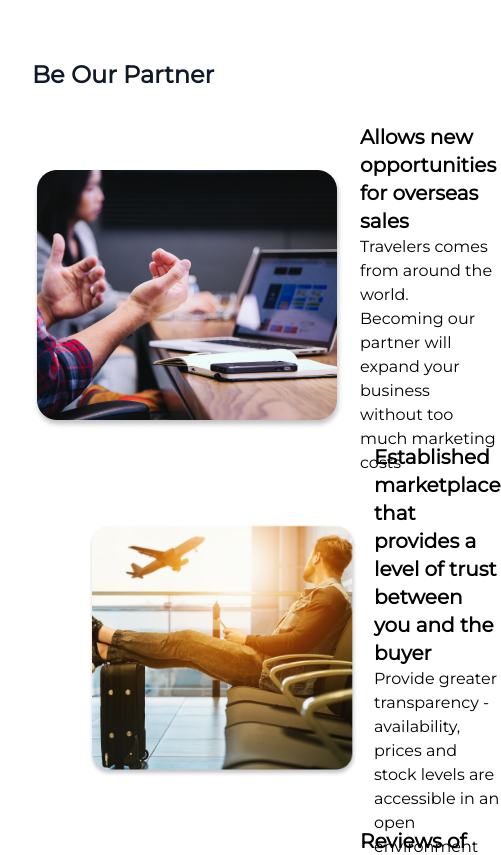
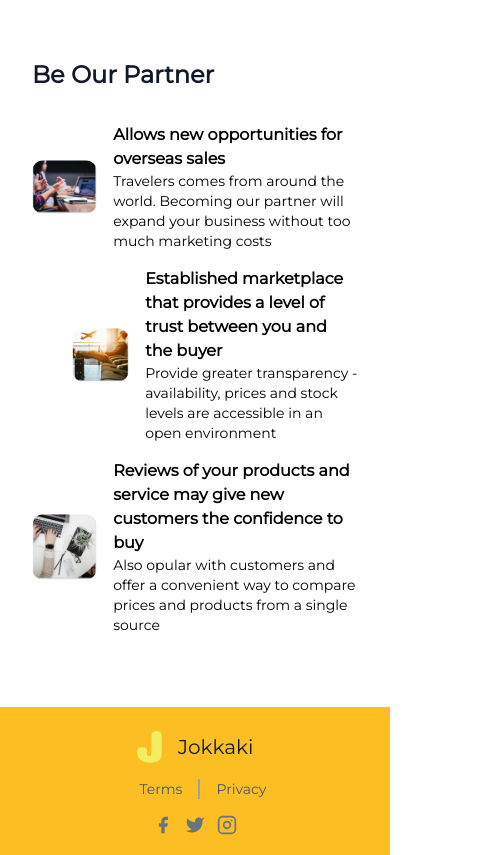
Before and after one commit to Dinel13/lanjukang-fe, a React (Create React App) app: page /perjalanan in a window 390 px wide. Shown: the part 3500-4355 px from the top of the page, 501 px wide, since content can reach past the window. Built offline with nearby package versions, Linux system fonts and the light colour scheme.

Commit message:
responsive be our partner

```diff
--- a/src/components/be-our-partner/BecomePartner.js
+++ b/src/components/be-our-partner/BecomePartner.js
@@ -11,38 +11,38 @@ export default function BecomePartner() {
       </h2>
       <div className="my-8">
         <div className="flex items-center">
-          <img src={partner1} className="rounded-xl " alt="partner" />
+          <img src={partner1} className="rounded-xl w-1/5 md:w-1/4 " alt="partner" />
           <div className="pl-4 max-w-lg">
-            <p className="text-xl font-semibold">
+            <p className="text-md md:text-lg lg:text-lg font-semibold">
               Allows new opportunities for overseas sales
             </p>
-            <p>
+            <p className="text-sm lg:text-base xl:text-lg">
               Travelers comes from around the world. Becoming our partner will
               expand your business without too much marketing costs
             </p>
           </div>
         </div>
-        <div className="flex items-center ml-14 md:ml-20 lg:ml-24 -mt-8">
-          <img src={partner2} className="rounded-xl " alt="partner" />
+        <div className="flex items-center ml-10 sm:ml-16 md:ml-20 lg:ml-24 mt-4 md:-mt-8">
+          <img src={partner2} className="rounded-xl w-1/5 md:w-1/4" alt="partner" />
           <div className="pl-4 max-w-lg">
-            <p className="text-xl font-semibold">
+            <p className="text-md md:text-lg lg:text-lg font-semibold">
               Established marketplace that provides a level of trust between you
               and the buyer
             </p>
-            <p>
+            <p className="text-sm lg:text-base xl:text-lg">
               Provide greater transparency - availability, prices and stock
               levels are accessible in an open environment
             </p>
           </div>
         </div>
-        <div className="flex items-center -mt-8">
-          <img src={partner3} className="rounded-xl " alt="partner" />
+        <div className="flex items-center mt-4 md:-mt-8">
+          <img src={partner3} className="rounded-xl w-1/5 md:w-1/4" alt="partner" />
           <div className="pl-4 max-w-lg">
-            <p className="text-xl font-semibold">
+            <p className="text-md md:text-lg lg:text-lg font-semibold">
               Reviews of your products and service may give new customers the
               confidence to buy
             </p>
-            <p>
+            <p className="text-sm lg:text-base xl:text-lg">
               Also opular with customers and offer a convenient way to compare
               prices and products from a single source
             </p>
```
